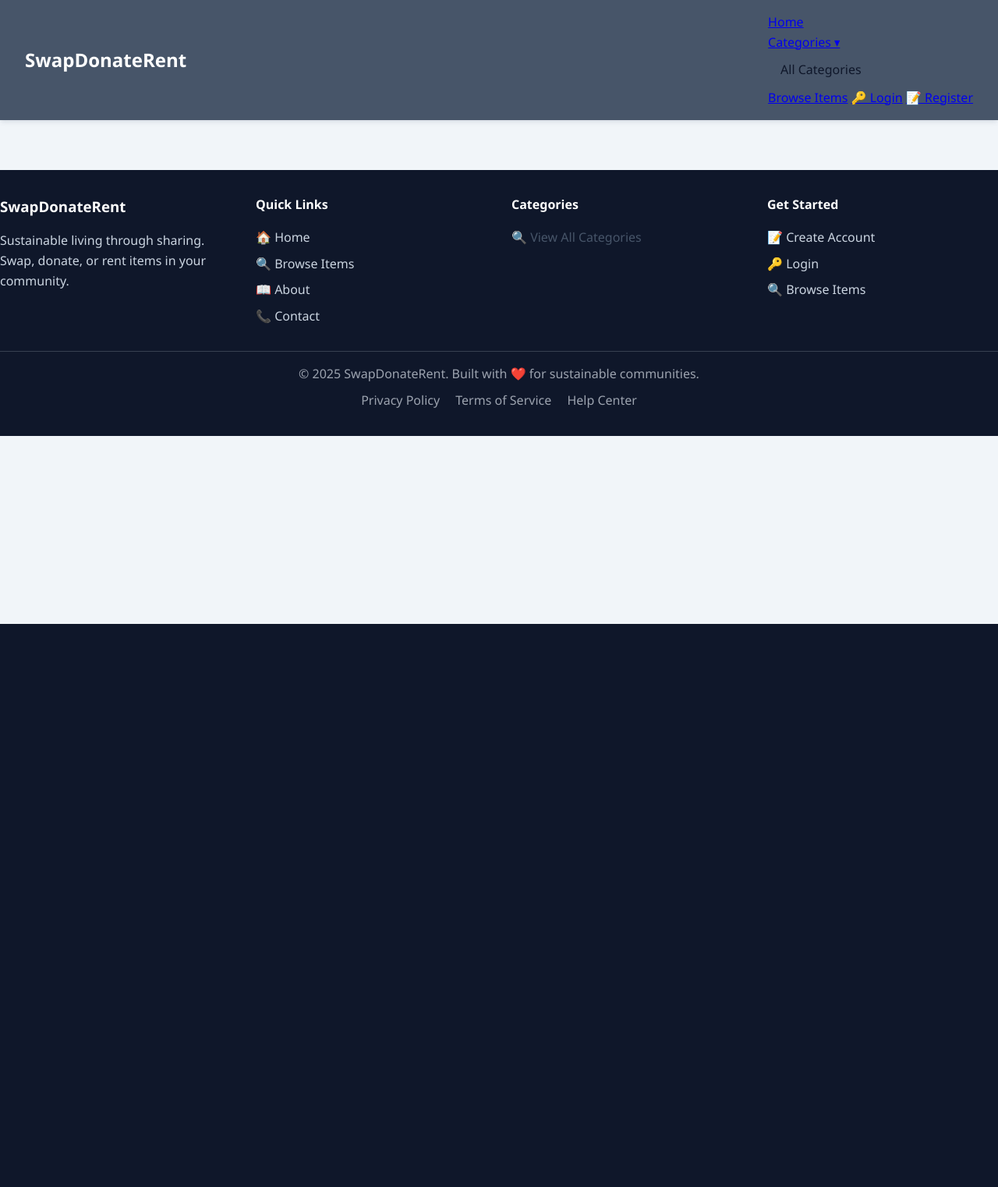
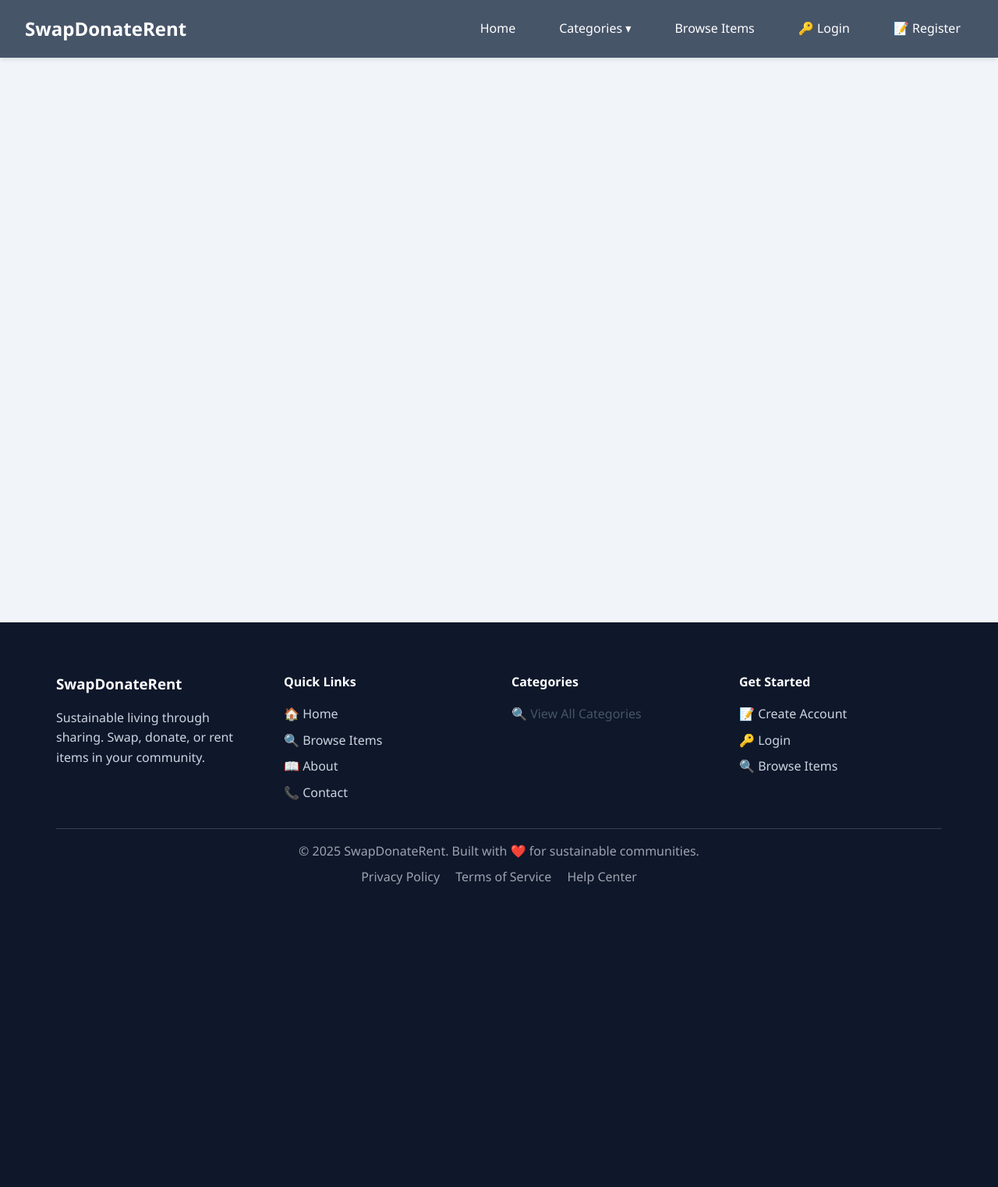
Before and after one commit to rifa-sanjida/SwapDrent, a Django app: template templates/base.html in a window 1280 px wide. Shown: the whole page at 78% size. Before the commit the page ends 800 px from the top, so only its background shows below. Run offline with Django 5.2, Linux system fonts and the light colour scheme; the template is opened without the code that fills it, so the values that code supplies are empty.

Commit message:
Update style.css

```diff
--- a/static/css/style.css
+++ b/static/css/style.css
@@ -97,3 +97,103 @@
     color: white;
     text-decoration: none;
 }
+.nav-links {
+    display: flex;
+    gap: 1.5rem;
+    align-items: center;
+}
+
+.nav-links a {
+    color: white;
+    text-decoration: none;
+    padding: 0.5rem 1rem;
+    border-radius: 5px;
+    transition: background-color 0.3s;
+    display: flex;
+    align-items: center;
+    gap: 0.5rem;
+}
+
+.nav-links a:hover {
+    background-color: rgba(255, 255, 255, 0.1);
+}
+
+.dropdown {
+    position: relative;
+    display: inline-block;
+}
+
+.dropdown-content {
+    display: none;
+    position: absolute;
+    background-color: white;
+    min-width: 200px;
+    box-shadow: var(--shadow-lg);
+    z-index: 1000;
+    border-radius: 5px;
+    top: 100%;
+    left: 0;
+}
+
+.dropdown-content a {
+    color: var(--dark);
+    padding: 12px 16px;
+    text-decoration: none;
+    display: block;
+    transition: background-color 0.3s;
+}
+
+.dropdown-content a:hover {
+    background-color: var(--light);
+}
+
+.dropdown:hover .dropdown-content {
+    display: block;
+}
+
+/* Main Content */
+.container {
+    max-width: 1200px;
+    margin: 0 auto;
+    padding: 2rem;
+    min-height: calc(100vh - 140px);
+}
+
+/* Buttons */
+.btn {
+    display: inline-flex;
+    align-items: center;
+    gap: 0.5rem;
+    padding: 0.75rem 1.5rem;
+    background: var(--primary);
+    color: white;
+    text-decoration: none;
+    border-radius: 5px;
+    border: none;
+    cursor: pointer;
+    transition: all 0.3s;
+    font-size: 0.9rem;
+    font-weight: 500;
+}
+
+.btn:hover {
+    background: var(--primary-dark);
+    transform: translateY(-2px);
+    box-shadow: var(--shadow);
+}
+
+.btn-success {
+    background: var(--success);
+}
+
+.btn-success:hover {
+    background: #059669;
+}
+
+.btn-danger {
+    background: var(--danger);
+}
+
+.btn-danger:hover {
+    background: #dc2626;
+}
```
